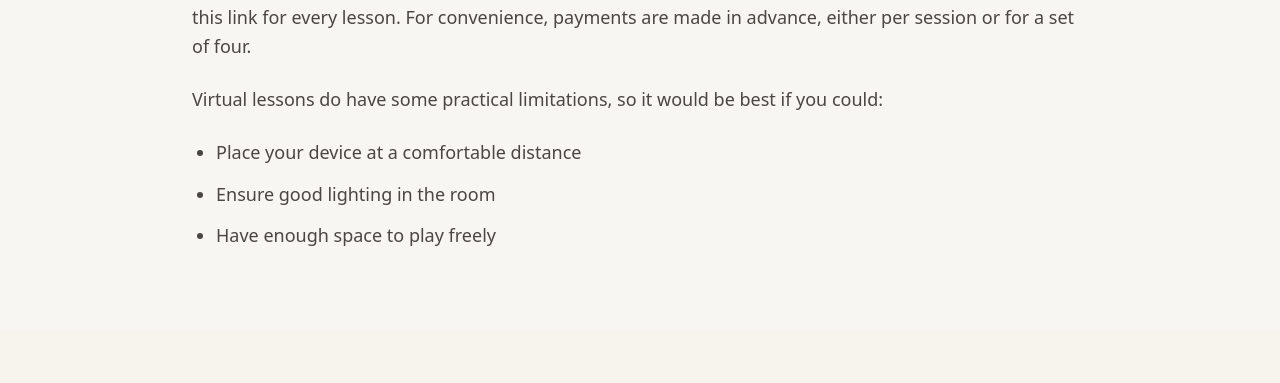
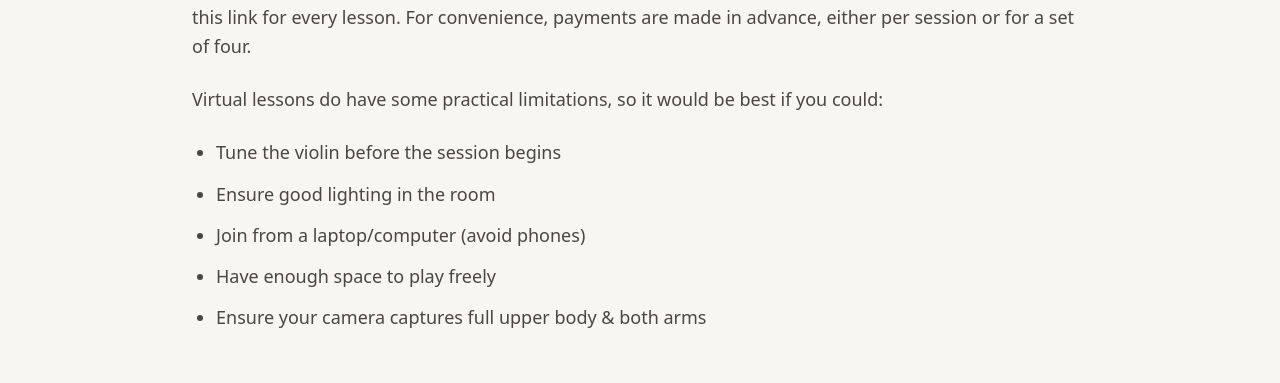
Before and after one commit to jaberwockie/violin-lessons-with-paul, a Next.js app: page / in a window 1280 px wide. Shown: the part 2180-2563 px from the top of the page. Built offline with nearby package versions, Linux system fonts and the light colour scheme; a web font is replaced by a local one.

Commit message:
updated site text

```diff
--- a/src/app/page.js
+++ b/src/app/page.js
@@ -96,9 +96,11 @@ export default function Home() {
       </p>
 
       <ul className="list-disc list-outside space-y-3 pl-6">
-        <li>Place your device at a comfortable distance</li>
+        <li>Tune the violin before the session begins</li>
         <li>Ensure good lighting in the room</li>
+        <li>Join from a laptop/computer (avoid phones) </li>
         <li>Have enough space to play freely</li>
+        <li>Ensure your camera captures full upper body & both arms</li>
       </ul>
           </div>
         </div>
```
